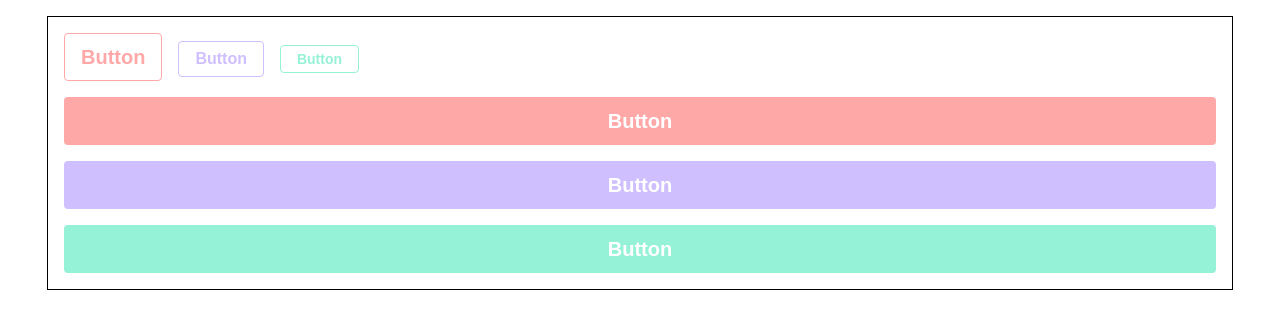
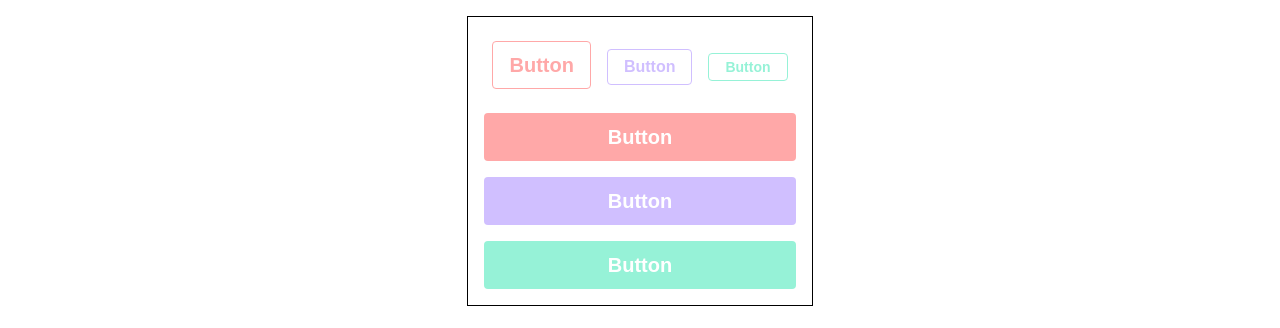
Before and after one commit to gigibean/TIL, a React (Create React App) app in the folder React/example/styling-with-sass/: page / in a window 1280 px wide. Shown: the top 328 px of the page. Built offline with nearby package versions, Linux system fonts and the light colour scheme.

Commit message:
Update buttons scss

```diff
--- a/React/example/styling-with-sass/src/App.js
+++ b/React/example/styling-with-sass/src/App.js
@@ -5,7 +5,7 @@ import Button from './components/Button';
 function App() {
   return (
     <div className="App">
-      <div className="buttons">
+      <div className="buttons notFullWidth">
         <Button size="large" color="red" outline>Button</Button>
         <Button size="medium" color="grape" outline>Button</Button>
         <Button size="small" color="teal" outline>Button</Button>
--- a/React/example/styling-with-sass/src/App.scss
+++ b/React/example/styling-with-sass/src/App.scss
@@ -1,5 +1,6 @@
 .App {
-    width: 90%;
+    width: fit-content;
+    height: fit-content;
     margin: 0 auto;
     margin-top: 1rem;
     border: 1px solid black;
--- a/React/example/styling-with-sass/src/components/Button.scss
+++ b/React/example/styling-with-sass/src/components/Button.scss
@@ -32,8 +32,10 @@ $teal: #96f2d7;
     padding-left: 1rem;
     padding-right: 1rem;
 
-    & + & {
-        margin-left: 1rem;
+    @if (& + &) {
+        .notFullWidth > & {
+            margin: 0.5rem;
+        }
     }
 
     &.small {
```
